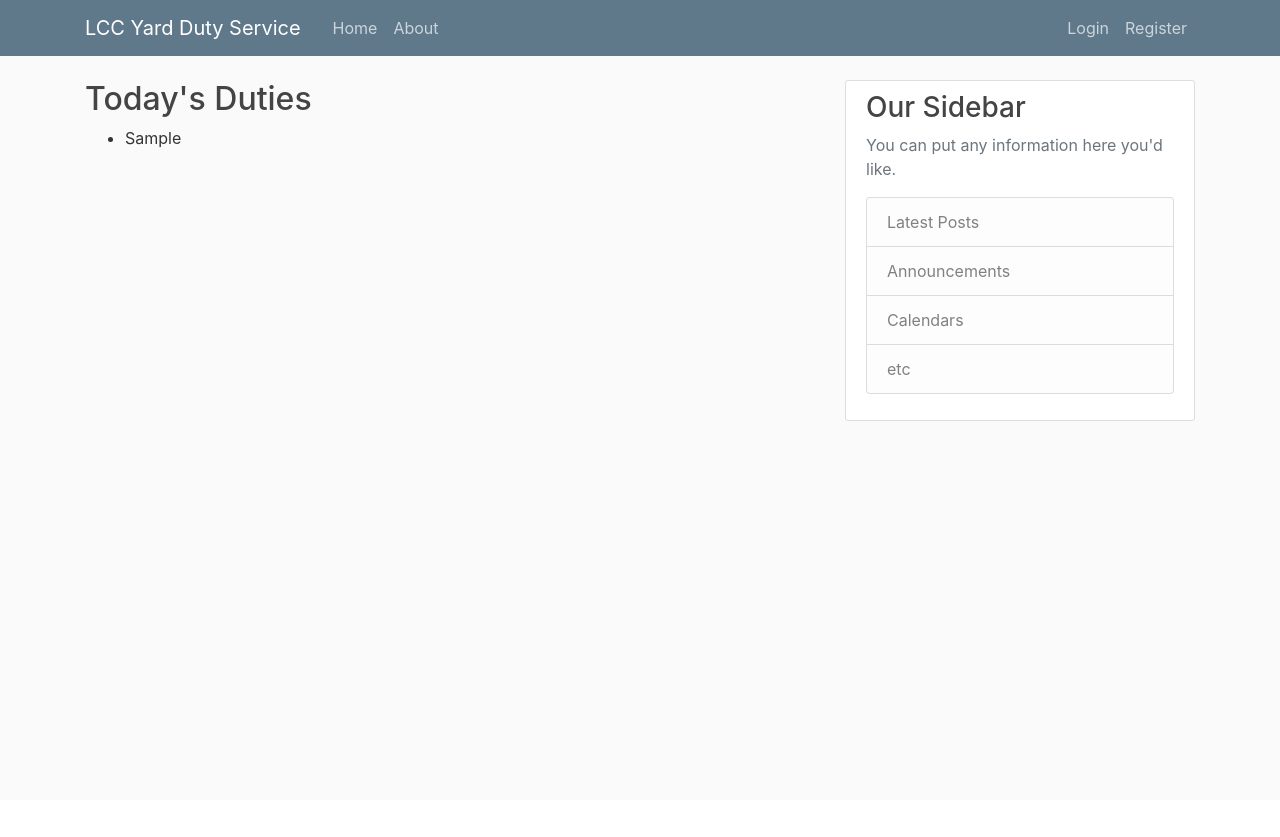
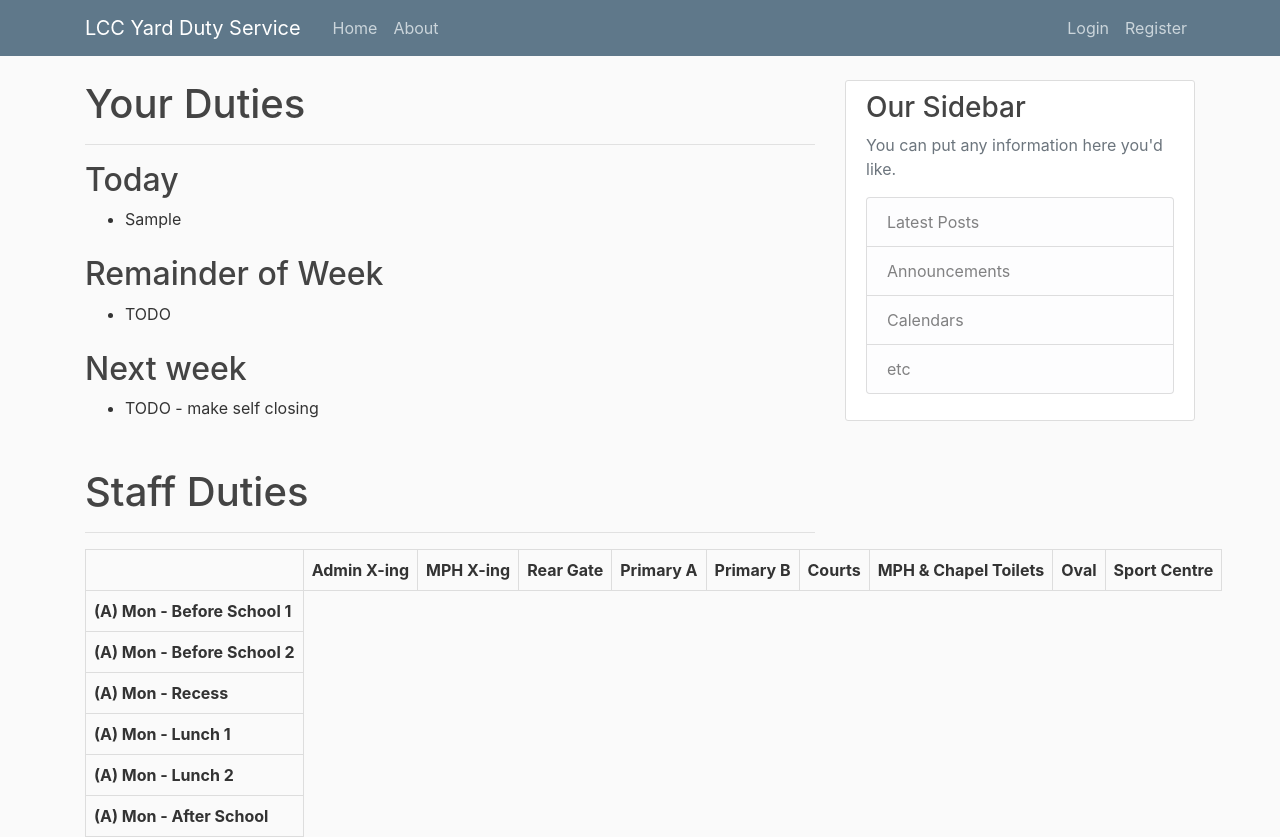
Before and after one commit to ChristianMorabito/YardDutyService, a Django app: template yard_duty_service/home/templates/home/home.html in a window 1280 px wide. Before the commit the page ends 421 px from the top, so only its background shows below. Run offline with Django 5.2, Linux system fonts and the light colour scheme; the template is opened without the code that fills it: most values are stand-ins (such as "Sample title", 1, 10 or a date in 2020); lists and menus that the app fills with data are empty; some libraries are stand-ins or nearby versions.

```diff
--- a/yard_duty_service/home/templates/home/home.html
+++ b/yard_duty_service/home/templates/home/home.html
@@ -2,21 +2,94 @@
 
 
 {% block content %}
-    <h2>Today's Duties</h2>
+{#TODO: FIX - PUT IN NEW FILE#}
+    <style>
+        table {
+          border-collapse: collapse;
+          width: 100%;
+        }
+
+        th, td {
+          border: 1px solid #ddd;
+          padding: 8px;
+          text-align: left;
+        }
+
+        th {
+          white-space: nowrap; /* Ensures that the text doesn't wrap */
+        }
+  </style>
+
+
+    <h1>Your Duties</h1>
+    <hr>
+        <h2>Today</h2>
+        <ul>
         {% if staff_duties %}
-            <ul>
-            {% for sd_instance, sd_bool in staff_duties.items %}
-                <li>
-                    {{ sd_instance }}
-                      {% if sd_bool %}
-                        <button id="updateButton">Update Duty</button>
-                      {% endif %}
-               </li>
+            {% for staff_duty, bool in staff_duties.items %}
+            <li>
+                {{ staff_duty }}
+                {% if bool %}
+                    <button id="updateButton">PRESS ME</button>
+                {% endif  %}
+
+           </li>
             {% endfor %}
-                </ul>
+        </ul>
         {% else %}
             <p>No staff duties today.</p>
         {% endif %}
+    <br>
+
+    <h2>Remainder of Week</h2>
+    <ul>
+        <li>TODO</li>
+    </ul>
+    <br>
+
+    <h2>Next week</h2>
+    <ul>
+        <li>TODO - make self closing</li>
+    </ul>
+
+    <br><br>
+    <h1>Staff Duties</h1>
+    <hr>
+    <table>
+        <tr>
+            <th></th>
+            <th>Admin X-ing</th>
+            <th>MPH X-ing</th>
+            <th>Rear Gate</th>
+            <th>Primary A</th>
+            <th>Primary B</th>
+            <th>Courts</th>
+            <th>MPH & Chapel Toilets</th>
+            <th>Oval</th>
+            <th>Sport Centre</th>
+        </tr>
+        <tr>
+            <th>(A) Mon - Before School 1</th>
+        </tr>
+        <tr>
+            <th>(A) Mon - Before School 2</th>
+        </tr>
+        <tr>
+            <th>(A) Mon - Recess</th>
+        </tr>
+        <tr>
+            <th>(A) Mon - Lunch 1</th>
+        </tr>
+        <tr>
+            <th>(A) Mon - Lunch 2</th>
+        </tr>
+
+        <tr>
+            <th>(A) Mon - After School</th>
+        </tr>
+    </table>
+
+
 
 <script>
 
```
Also changed, not shown: yard_duty_service/home/models.py (+16 -0 lines), yard_duty_service/home/views.py (+16 -16 lines), yard_duty_service/db.sqlite3.
